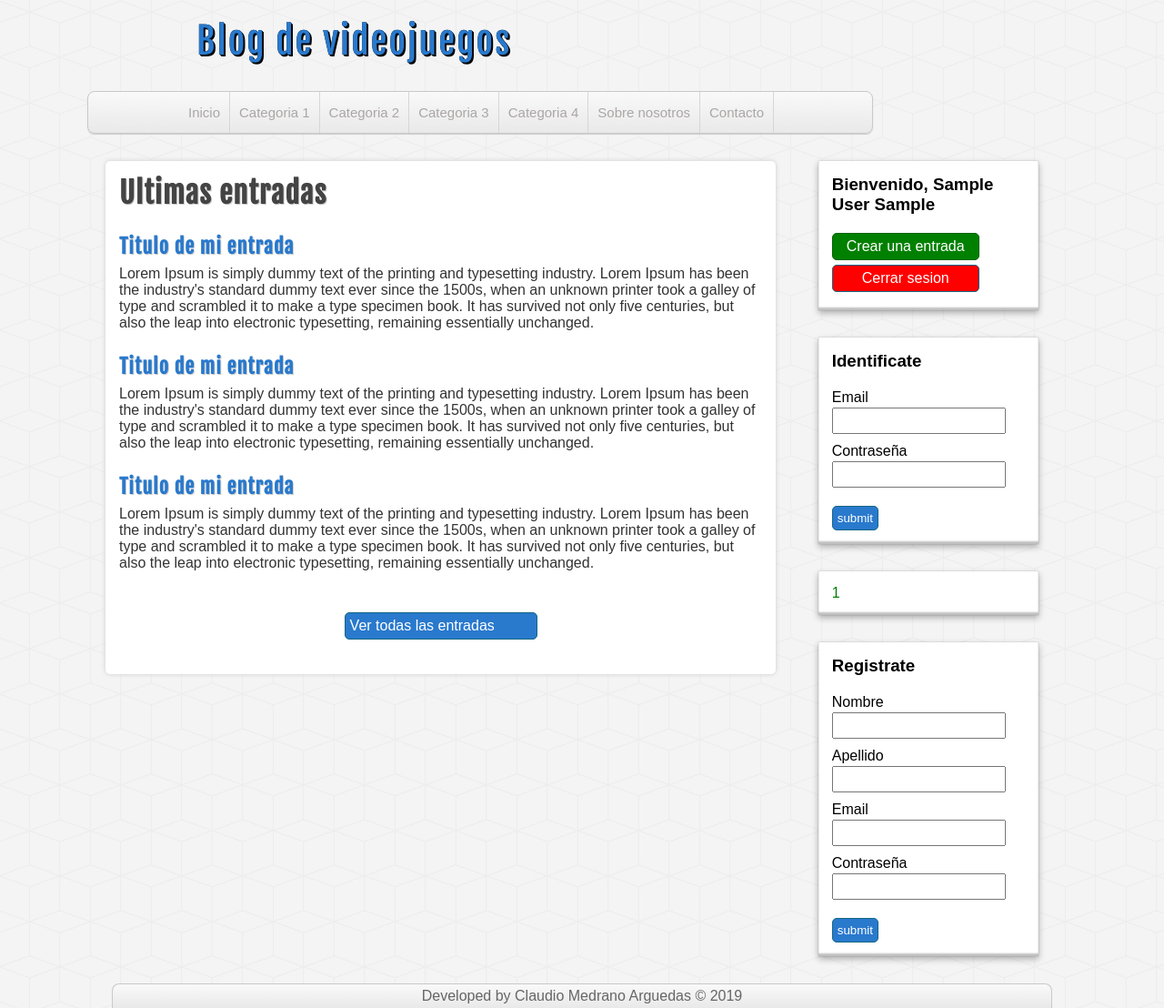
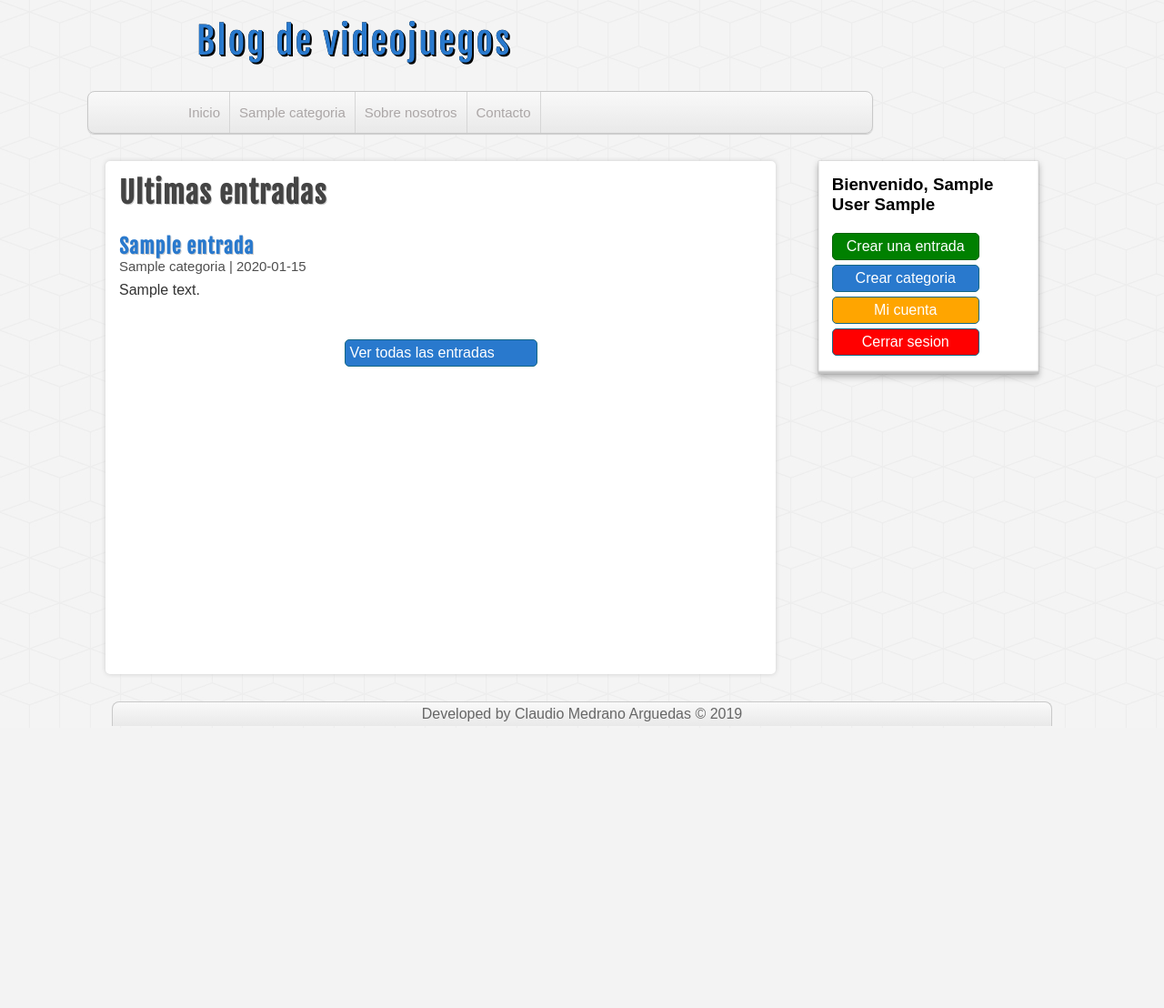
Before and after one commit to claudiomed/CursoPHP, a PHP site: page / in a window 1280 px wide. Shown: the whole page at 91% size. After the commit the page ends 798 px from the top, so only its background shows below. Run offline with PHP 8.4, Linux system fonts and the light colour scheme; the visitor is signed in with stand-in values (Sample User, id 1); tables that the repository leaves empty hold one stand-in row (values such as "Sample post").

Commit message:
Changes on the category creation

```diff
--- a/Practica/Proyecto PHP/Assets/Css/style.css
+++ b/Practica/Proyecto PHP/Assets/Css/style.css
@@ -185,8 +185,12 @@ input[type="submit"]
     background-color: red;
 }
 
-.boton-misDatos{
+.boton-mi_cuenta{
     background-color: orange;
+}
+
+.boton-crear_categoria{
+
 }
 
 
@@ -243,6 +247,12 @@ input[type="password"]{
     margin-top: 8px;
 }
 
+.informacion_entrada{
+    margin-top: 10px;
+    color: #4e4e4e;
+    font-size: 15px;
+}
+
 
 #view-all{
     margin-top: 45px;
@@ -273,4 +283,5 @@ input[type="password"]{
     height: auto;
     padding: 4px;
     text-align: center;
+    margin-top: 30px;
 }
--- /dev/null
+++ b/Practica/Proyecto PHP/Includes/Sidebar.php
@@ -0,0 +1,77 @@
+    <?php include_once 'connection.php';?>
+    <?php include_once 'login.php';?>
+        <!--SIDEBAR-->
+        <aside id="sidebar">
+            <?php if(isset($_SESSION['usuario'])):?>
+            <div id="usuario-logueado" class="block-aside">
+                <?php $nombre=getUserInformation($_SESSION['email']);?>
+                <h3><?php echo "Bienvenido, " .$nombre['nombre']." ".$nombre['apellido']?></h3>
+                <a class="boton boton-entrada" href="includes/entradas.php">Crear una entrada</a>
+                <a class="boton boton-crear_categoria" href="create-categories.php">Crear categoria</a>
+                <a class="boton boton-mi_cuenta" href="includes/myAccount.php">Mi cuenta</a>
+                <a class="boton boton-cerrarSesion" href="includes/close_session.php">Cerrar sesion</a>
+            </div>
+            <?php endif;?>
+
+            <?php if(!isset($_SESSION['usuario'])):?>
+                <div id="login" class="block-aside">
+                    <h3>Identificate</h3>
+                    <form action="login.php" method="POST">
+                        <!--EMAIL-->
+                        <label for="email">Email</label>
+                        <p><input type="email" name="email"/></p>
+                        <!--PASSWORD-->
+                        <label for="password">Contraseña</label>
+                        <p><input type="text" name="password"/></p>
+                        <!--SUBMIT-->
+                        <p><input type="submit" name="submit" value="submit"/></p>
+                    </form>
+                </div>
+                <?php if(isset($_SESSION['registro'])):  ?>
+                <div id="estadoRegistro" class="block-aside">
+                    <?php echo isset($_SESSION['registro'])? $_SESSION['registro']:''?>
+                    <?php unset($_SESSION['registro']) ?>
+                </div>
+                <?php endif;  ?>
+                <div id="register" class="block-aside">
+                    <h3>Registrate</h3>
+                    <form action="registry.php" method="POST">
+                        <!--NAME-->
+                        <label for="name">Nombre</label>
+                        <p><input type="text" name="name"/></p>
+                        <div id="errorMessages"><?php echo isset($_SESSION['errores']['nombre_valido'])?showError($_SESSION['errores']['nombre_valido'], $_SESSION['errores']['nombre']):'' ?></div>
+                        <!--LASTNAME-->
+                        <label for="lastname">Apellido</label>
+                        <p><input type="text" name="lastname"/></p>
+                        <div id="errorMessages"><?php echo isset($_SESSION['errores']['apellido_valido'])?showError($_SESSION['errores']['apellido_valido'], $_SESSION['errores']['apellido']):'' ?></div>
+                        <!--EMAIL-->
+                        <label for="email">Email</label>
+                        <p><input type="email" name="email"/></p>
+                        <div id="errorMessages"><?php echo isset($_SESSION['errores']['email_valido'])?showError($_SESSION['errores']['email_valido'], $_SESSION['errores']['email']):'' ?></div>
+                        <!--PASSWORD-->
+                        <label for="password">Contraseña</label>
+                        <p><input type="password" name="password"/></p>
+                        <div id="errorMessages"><?php echo isset($_SESSION['errores']['no_mayusculas_valido'])?showError($_SESSION['errores']['no_mayusculas_valido'], $_SESSION['errores']['password_no_mayusculas']):'' ?></div>
+                        <div id="errorMessages"><?php echo isset($_SESSION['errores']['no_numeros_valido'])?showError($_SESSION['errores']['no_numeros_valido'], $_SESSION['errores']['password_no_numeros']):'' ?></div>
+                        <div id="errorMessages"><?php echo isset($_SESSION['errores']['numero_caracteres_valido'])?showError($_SESSION['errores']['numero_caracteres_valido'], $_SESSION['errores']['password_numero_caracteres']):'' ?></div>
+                        <!--SUBMIT-->
+                        <p><input type="submit" name="submit" value="submit"/></p>
+                    </form>
+                </div>
+            <?php endif;?>
+        </aside>
+
+        <?php
+        //SE VALIDA LA INFORMACION PARA MOSTRAR EL ERROR POR CADA CAMPO DEL FORMULARIO DE REGISTRO
+        function showError($validacion, $error){
+            if($validacion==FALSE){
+                return $error;
+            }
+        }
+
+        function cleanErrors(){
+
+
+        }
+
+        ?>
--- a/Practica/Proyecto PHP/Includes/connection.php
+++ b/Practica/Proyecto PHP/Includes/connection.php
@@ -1,13 +1,11 @@
 <?php
     $server='localhost';
-    $userName='root';
+    $userName='Medrano';
     $password='Password';
-    $database='medrano';
+    $database='masterphp';
 
     $connection= mysqli_connect($server,$userName,$password, $database);
     $_SESSION['connection']=$connection;
 
     mysqli_query($connection, "SET NAMES 'utf8'");
-
-
 ?>
--- a/Practica/Proyecto PHP/Includes/header.php
+++ b/Practica/Proyecto PHP/Includes/header.php
@@ -1,5 +1,6 @@
 <?php
     require_once 'connection.php';
+    require_once 'helper.php';
 
 ?>
 
@@ -27,22 +28,13 @@
                     <li>
                         <a href="index.php">Inicio</a>
                     </li>
-                    <!--CATEGORIA 1-->
-                    <li>
-                        <a href="index.php">Categoria 1</a>
-                    </li>
-                    <!--CATEGORIA 2-->
-                    <li>
-                        <a href="index.php">Categoria 2</a>
-                    </li>
-                    <!--CATEGORIA 3-->
-                    <li>
-                        <a href="index.php">Categoria 3</a>
-                    </li>
-                    <!--CATEGORIA 4-->
-                    <li>
-                        <a href="index.php">Categoria 4</a>
-                    </li>
+                    <?php $categorias= getCategories();?>
+                    <?php for($cont=0;$cont<count($categorias);$cont++):?>
+                        <li>
+                            <a href="index.php"> <?=$categorias[$cont] ?> </a>
+                        </li>
+                    <?php endfor;?>
+
                      <!--SOBRE NOSOTROS-->
                     <li>
                         <a href="index.php">Sobre nosotros</a>
--- /dev/null
+++ b/Practica/Proyecto PHP/Includes/helper.php
@@ -0,0 +1,23 @@
+<?php
+
+    include_once 'connection.php';
+
+    function getCategories(){
+        $query="SELECT * FROM categorias ORDER BY id asc";
+        $sql= mysqli_query($_SESSION['connection'], $query);
+        $categories=array();
+        while($rows= mysqli_fetch_assoc($sql)){
+            $categories[]=$rows['nombre'];
+        }
+        return $categories;
+    }
+
+    function getEntradas(){
+        $sqlEntrada=array();
+        $query="SELECT e.*, c.nombre as 'Nombre de categoria' FROM entrada e INNER JOIN categorias c ON e.categoria_id=c.id ORDER BY fecha desc LIMIT 4;";
+        return $sqlQuery= mysqli_query($_SESSION['connection'], $query);
+    }
+
+
+
+?>
--- /dev/null
+++ b/Practica/Proyecto PHP/Includes/myAccount.php
@@ -0,0 +1,3 @@
+<?php
+    echo "Here goes my data information";
+?>
--- a/Practica/Proyecto PHP/index.php
+++ b/Practica/Proyecto PHP/index.php
@@ -4,48 +4,24 @@
 
         <!--SIDEBAR-->
         <?php require_once 'includes/sidebar.php';?>
+        <?php require_once 'includes/helper.php';?>
 
         <!--MAIN CONTENT-->
 
         <div id="mainContent">
             <h1>Ultimas entradas</h1>
             <article class="entrada">
+                <?php $entradas= getEntradas();
+                    while($resultados= mysqli_fetch_assoc($entradas)):
+                ?>
                 <a href="">
-                     <h2>Titulo de mi entrada</h2>
+                     <h2><?= $resultados['titulo'];?></h2>
+                     <span class="informacion_entrada"><?=$resultados['Nombre de categoria']." | ".$resultados['fecha']?></span>
                         <p>
-                            Lorem Ipsum is simply dummy text of the printing and typesetting industry.
-                            Lorem Ipsum has been the industry's standard dummy text ever since the 1500s,
-                            when an unknown printer took a galley of type and scrambled it to make a type specimen book.
-                            It has survived not only five centuries, but also the leap into electronic typesetting,
-                            remaining essentially unchanged.
+                            <?=$resultados['descripcion'];?>
                         </p>
                 </a>
-            </article>
-
-            <article class="entrada">
-                    <a href="">
-                     <h2>Titulo de mi entrada</h2>
-                        <p>
-                            Lorem Ipsum is simply dummy text of the printing and typesetting industry.
-                            Lorem Ipsum has been the industry's standard dummy text ever since the 1500s,
-                            when an unknown printer took a galley of type and scrambled it to make a type specimen book.
-                            It has survived not only five centuries, but also the leap into electronic typesetting,
-                            remaining essentially unchanged.
-                        </p>
-                    </a>
-            </article>
-
-            <article class="entrada">
-                <a href="../AprendiendoPHP/Index.php">
-                     <h2>Titulo de mi entrada</h2>
-                        <p>
-                            Lorem Ipsum is simply dummy text of the printing and typesetting industry.
-                            Lorem Ipsum has been the industry's standard dummy text ever since the 1500s,
-                            when an unknown printer took a galley of type and scrambled it to make a type specimen book.
-                            It has survived not only five centuries, but also the leap into electronic typesetting,
-                            remaining essentially unchanged.
-                        </p>
-                    </a>
+                <?php endwhile;?>
             </article>
 
             <!--VER TODAS LAS ENTRADAS-->
--- a/Practica/nbproject/private/private.xml
+++ b/Practica/nbproject/private/private.xml
@@ -3,7 +3,11 @@
     <editor-bookmarks xmlns="http://www.netbeans.org/ns/editor-bookmarks/2" lastBookmarkId="0"/>
     <open-files xmlns="http://www.netbeans.org/ns/projectui-open-files/2">
         <group>
-            <file>file:/Applications/MAMP/htdocs/PHP%20Course/CursoPHP/Practica/Proyecto%20PHP/Assets/Css/style.css</file>
+            <file>file:/C:/wamp64/www/CursoPHP/Practica/Proyecto%20PHP/create-categories.php</file>
+            <file>file:/C:/wamp64/www/CursoPHP/Practica/Proyecto%20PHP/Assets/Css/style.css</file>
+            <file>file:/C:/wamp64/www/CursoPHP/Practica/Proyecto%20PHP/save_categories.php</file>
+            <file>file:/C:/wamp64/www/CursoPHP/Practica/Proyecto%20PHP/Includes/Sidebar.php</file>
+            <file>file:/C:/wamp64/www/CursoPHP/Practica/Proyecto%20PHP/registry.php</file>
         </group>
     </open-files>
 </project-private>
```
Also changed, not shown: Practica/Proyecto PHP/Includes/redirect.php (added, +8 -0 lines), Practica/Proyecto PHP/create-categories.php (added, +25 -0 lines), Practica/Proyecto PHP/save_categories.php (added, +14 -0 lines).
